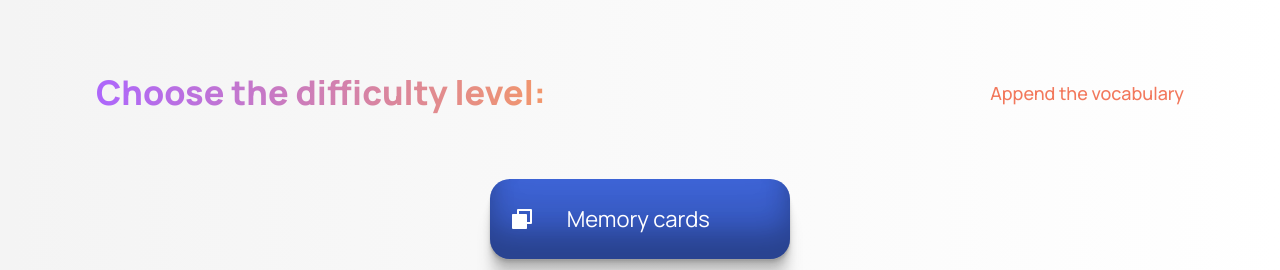
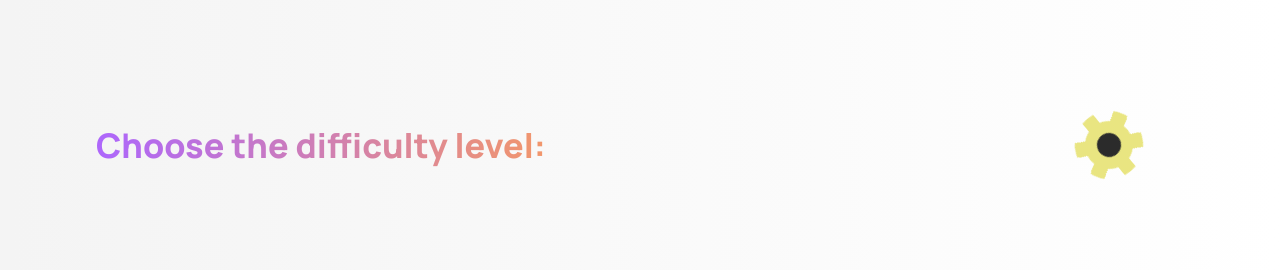
Before and after one commit to VladLys0v/LangArts, a React (Create React App) app: page / in a window 1280 px wide. Shown: the part 1165-1435 px from the top of the page. Built offline with nearby package versions, Linux system fonts and the light colour scheme; no server answers; the HTML template or start-up script is replaced by a standard one.

Commit message:
added gear setting instead of a span Vocabulary

```diff
--- a/src/containers/features/Features.jsx
+++ b/src/containers/features/Features.jsx
@@ -81,13 +81,19 @@ const Features = () => {
       </div>
       <div className="langarts__features-heading">
         <h1 className="gradient__text">Choose the difficulty level:</h1>
-        <p>
-        <span className="langarts__features-heading-span" onClick={() => handleVocabularyClick(selectedValue1)}>
-            Append the vocabulary
-          </span>
-        </p>
+
+
+        <div class="gears" id="one-gear">
+        <div class="gears-container">
+        <div class="gear-rotate"></div>
+        </div>
+        </div>
+
       </div>
       <div className="langarts__cards_container" id="cards">
+
+
+
         <div className="langarts__card1">
           <button type="button" onClick={handleMemoryCards}>
             <div className="svg-wrapper-1">
--- a/src/containers/features/features.css
+++ b/src/containers/features/features.css
@@ -34,15 +34,7 @@
     color: var(--gradient-text);;
 }
 
-.langarts__features-heading p {
-    font-family: var(--font-family);
-    font-weight: 500;
-    font-size: 18px;
-    line-height: 32px;
-    max-width: 510px;
-    color: var(--color-subtext);
-    cursor: pointer;
-}
+
 
 .langarts__cards_container {
     display: flex;
@@ -184,17 +176,100 @@
     from {
       transform: translateY(0.1em);
     }
-
     to {
       transform: translateY(-0.1em);
     }
   }
 
+  .gears:first-child{
+    margin-right: 3%;
+  }
+
+  .gears-container{
+      width:150px;
+      height: 150px;
+      font-size:24px;
+      padding: 9%;
+      position: relative;
+      margin: 0px auto;
+  }
+
+  .gear-rotate{
+	width: 2em;
+	height: 2em;
+    top: 50%;
+    left: 50%;
+    margin-top: -1em;
+    margin-left: -1em;
+	background: #E9E581;
+	position: absolute;
+	border-radius: 1em;
+	-webkit-animation: 1s gear-rotate linear infinite;
+	-moz-animation: 1s gear-rotate linear infinite;
+	animation: 1s gear-rotate linear infinite;
+}
+
+.gear-rotate::before{
+	width: 2.8em;
+	height: 2.8em;
+	background:
+    -webkit-linear-gradient(0deg,transparent 39%,#E9E581 39%,#E9E581 61%, transparent 61%),
+    -webkit-linear-gradient(60deg,transparent 42%,#E9E581 42%,#E9E581 58%, transparent 58%),
+    -webkit-linear-gradient(120deg,transparent 42%,#E9E581 42%,#E9E581 58%, transparent 58%);
+	background:
+    -moz-linear-gradient(0deg,transparent 39%,#E9E581 39%,#47EC19 61%, transparent 61%),
+    -moz-linear-gradient(60deg,transparent 42%,#E9E581 42%,#E9E581 58%, transparent 58%),
+    -moz-linear-gradient(120deg,transparent 42%,#E9E581 42%,#E9E581 58%, transparent 58%);
+	background:
+    -o-linear-gradient(0deg,transparent 39%,#E9E581 39%,#E9E581 61%, transparent 61%),
+    -o-linear-gradient(60deg,transparent 42%,#E9E581 42%,#E9E581 58%, transparent 58%),
+    -o-linear-gradient(120deg,transparent 42%,#47EC19 42%,#E9E581 58%, transparent 58%);
+	background: -ms-linear-gradient(0deg,transparent 39%,#E9E581 39%,#E9E581 61%, transparent 61%),-ms-linear-gradient(60deg,transparent 42%,#E9E581 42%,#E9E581 58%, transparent 58%),-ms-linear-gradient(120deg,transparent 42%,#E9E581 42%,#E9E581 58%, transparent 58%);
+	background:
+      linear-gradient(0deg,transparent 39%,#E9E581 39%,#E9E581 61%, transparent 61%),
+    linear-gradient(60deg,transparent 42%,#E9E581 42%,#E9E581 58%, transparent 58%),
+    linear-gradient(120deg,transparent 42%,#E9E581 42%,#E9E581 58%, transparent 58%);
+	position: absolute;
+	content:"";
+	top: -.4em;
+	left: -.4em;
+	border-radius:1.4em;
+}
+
+.gear-rotate::after {
+	width: 1em;
+	height: 1em;
+	background: #2B2B2B;
+	position: absolute;
+	content:"";
+	top: .5em;
+	left: .5em;
+	border-radius: .5em;
+}
+
+@keyframes gear-rotate {
+    0% {
+      -webkit-transform: rotate(0deg);
+    }
+    100% {
+      -webkit-transform: rotate(-180deg);
+    }
+  }
+
+  @keyframes gear-rotate {
+    0% {
+      transform: rotate(0deg);
+    }
+    100% {
+      transform: rotate(-180deg);
+    }
+  }
+
+
 @media screen and (max-width: 1950px) {
     .langarts__cards_container  {
         margin: 2rem 0 2rem;
     }
-
 }
 
 @media screen and (max-width: 700px) {
```
